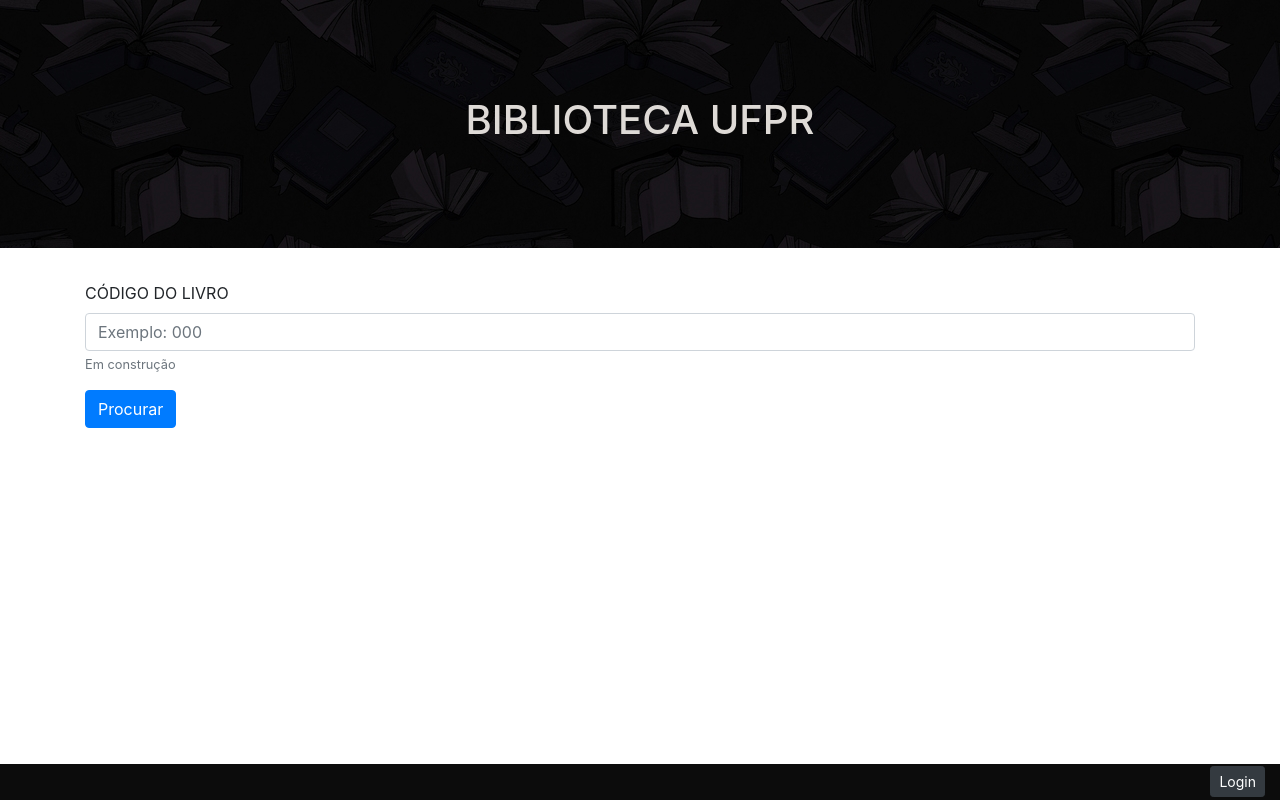
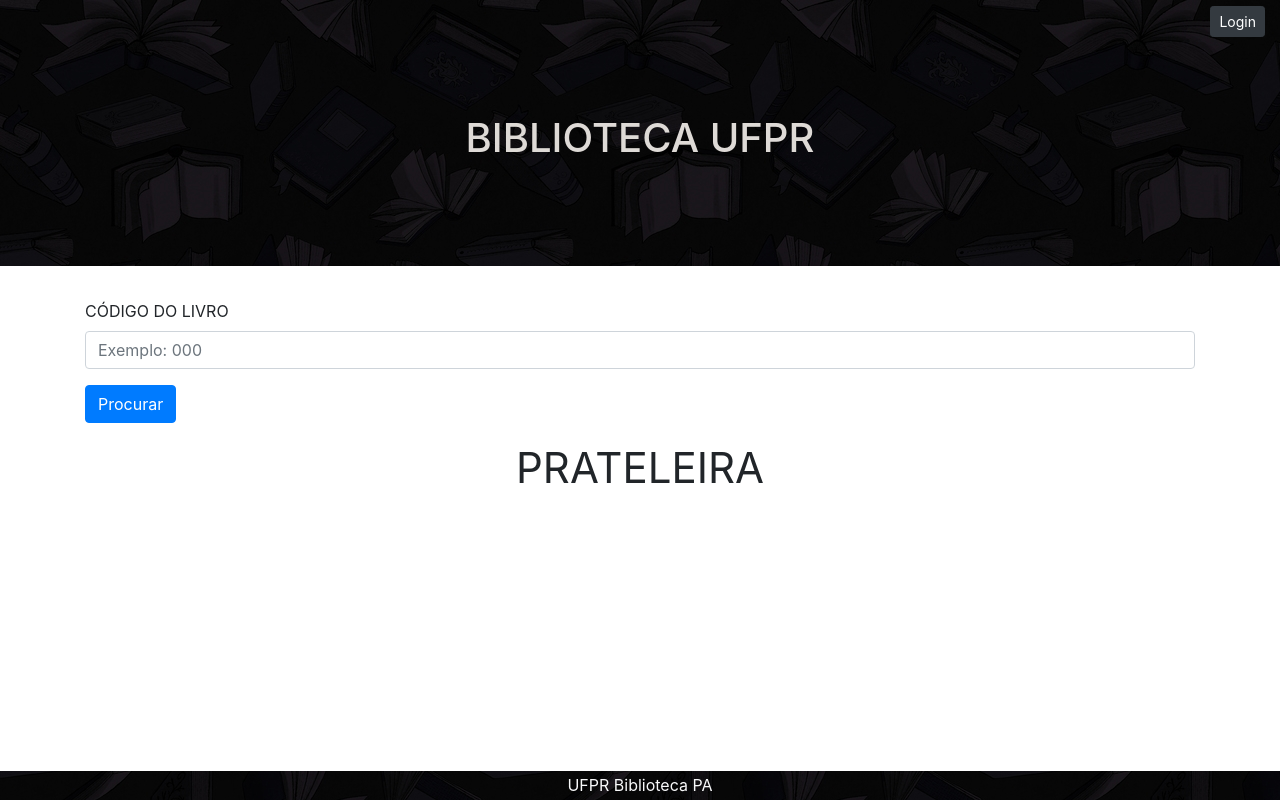
Before and after one commit to felipe-sobral/Biblioteca-UFPR-PA, a PHP site: page / in a window 1280 px wide. Run offline with PHP 8.4, Linux system fonts and the light colour scheme; some libraries are stand-ins or nearby versions.

Commit message:
Update Login

```diff
--- a/css/main.css
+++ b/css/main.css
@@ -1,20 +1,29 @@
 .cabecalho {
     text-align: center;
-    padding-top: 7.5%;
+    padding-top: 6%;
     padding-bottom: 7.5%;
-    background-color: black;
+    background-color: #0c0c0c;
     background-image: url("../img/bg.jpg");
     background-attachment: fixed;
 }
 
-.espacoLogin {
+.barraCima{
+    padding-top: 0.5%;
+    background-color: #0c0c0c;
+    background-image: url("../img/bg.jpg");
+    background-attachment: fixed;
+}
+
+.footer {
     bottom: 0%;
     text-align: right;
     position: fixed;
     padding-top: 0.2%;
     padding-bottom: 0.2%;
     background-color: #0c0c0c;
+    background-image: url("../img/bg.jpg");
     background-attachment: fixed;
+    font-size: 16px;
 }
 
 .login-cabec{
@@ -22,3 +31,9 @@
     padding-top: 7.5%;
     padding-bottom: 7.5%;
 }
+
+.resultado{
+    text-align: center;
+    padding-top: 1%;
+    font-size: 42px;
+}
--- a/index.html
+++ b/index.html
@@ -7,33 +7,69 @@
     <meta name="viewport" content="width=device-width, initial-scale=1">
 
     <script src="js/main.js"></script>
-    <script src="js/jquery-3.3.1.min.js"></script>
+    <script src="js/jquery-3.3.1.js"></script>
 
     <link rel="stylesheet" href="css/main.css"/>
     <link rel="stylesheet" href="https://maxcdn.bootstrapcdn.com/bootstrap/4.0.0/css/bootstrap.min.css" integrity="sha384-Gn5384xqQ1aoWXA+058RXPxPg6fy4IWvTNh0E263XmFcJlSAwiGgFAW/dAiS6JXm" crossorigin="anonymous">
+
 </head>
 <body>
+    <div class="container-fluid barraCima" style="text-align: right">
+        <a href="login.html"><button class="btn btn-dark btn-sm">Login</button></a>
+
+    </div>
 
     <div class="container-fluid cabecalho">
         <h1 style="filter: invert();">BIBLIOTECA UFPR</h1>
     </div>
 
     <div class="container">
-        <form>
+        <form id="buscarLivro">
             <div class="form-group" style="padding-top: 3%">
-                <label for="search">CÓDIGO DO LIVRO</label>
-                <input class="form-control" id="search" aria-describedby="emailHelp" placeholder="Exemplo: 000">
-                <small id="searchHelp" class="form-text text-muted">Em construção</small>
+                <div id="erroBuscar" class="alert alert-danger" role="alert">
+                    <b>Algo está errado</b>. O livro não pode ser encontrado ou ainda não está disponível!
+                </div>
+                <label for="barra">CÓDIGO DO LIVRO</label>
+                <input type="text" class="form-control" id="barra" placeholder="Exemplo: 000">
             </div>
 
-            <button type="submit" onclick="procurar()" class="btn btn-primary">Procurar</button>
+            <button type="submit" class="btn btn-primary">Procurar</button>
         </form>
     </div>
 
-    <div class="container-fluid espacoLogin">
-    <a href="login.html"><button class="btn btn-dark btn-sm">Login</button></a>
+    <div class="resultado">PRATELEIRA <p id="resultado"></p></div>
+
+    <div class="container-fluid footer text-light" style="text-align: center">
+        UFPR Biblioteca PA
 
     </div>
 
+    <script>
+        $(document).ready(function(){
+            $('#erroBuscar').hide();
+            $('#buscarLivro').submit(function(){
+                var barra=$('#barra').val();
+                $.ajax({
+                    url: "buscarLivro.php",
+                    type: "post",
+                    data: "barra="+barra,
+                    success: function(result){
+                        if(result==0){
+                            $('#erroBuscar').show();
+                            jQuery("#resultado").html("<p>ERRO</p>");
+                        } else {
+                            jQuery("#resultado").html("<p>"+result.toString()+"</p>");
+                            $('#erroBuscar').hide();
+                        }
+
+                    }
+                })
+
+                return false;
+            })
+        })
+
+    </script>
+
 </body>
 </html>
--- a/logout.php
+++ b/logout.php
@@ -2,5 +2,5 @@
     include "cfg.php";
     session_start();
     session_destroy();
-    echo "Você saiu!";
+    echo "Você saiu! <a href='index.html'>Clique aqui</a> para voltar a página incial. ";
 ?>
```
Also changed, not shown: area_restrita.php (+30 -17 lines), buscarLivro.php (added, +26 -0 lines), css/index.css (deleted, +0 -15 lines).
